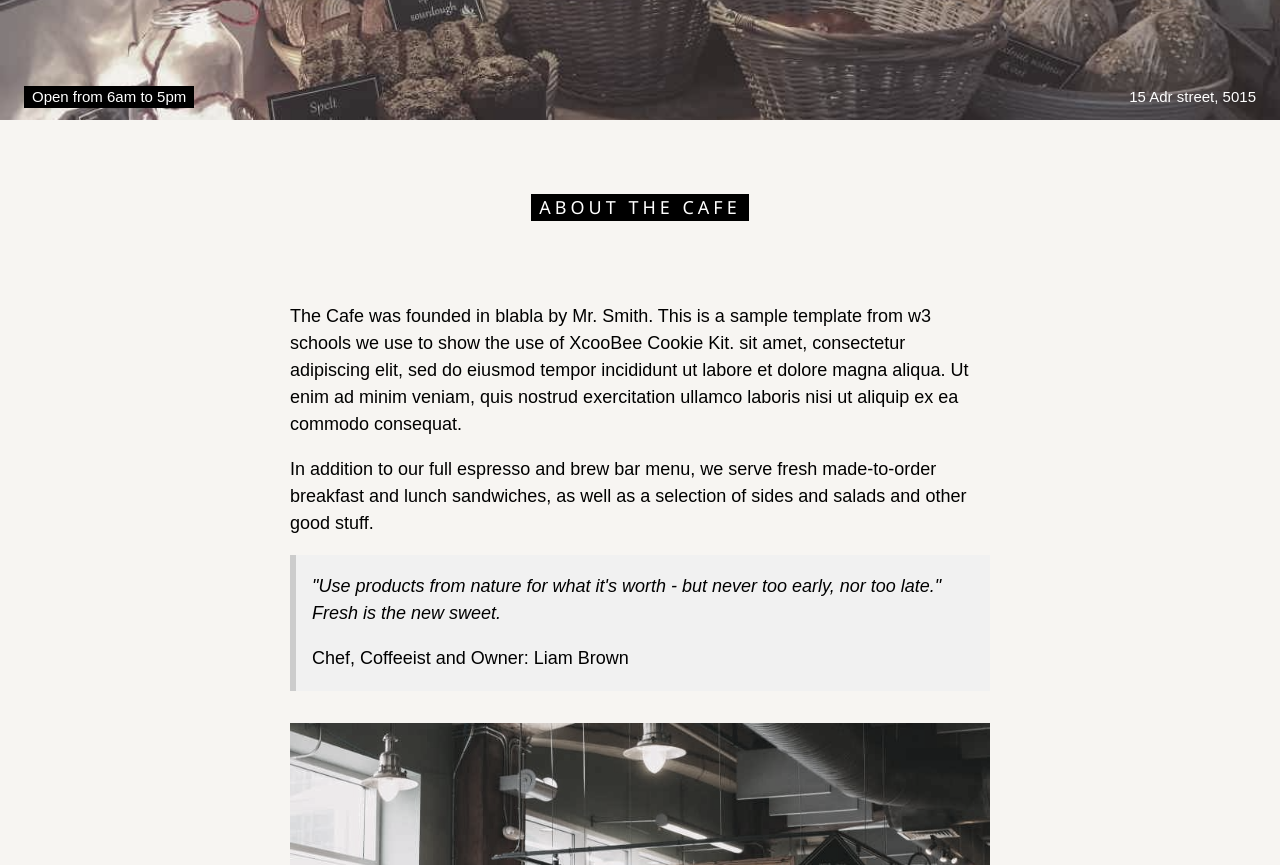
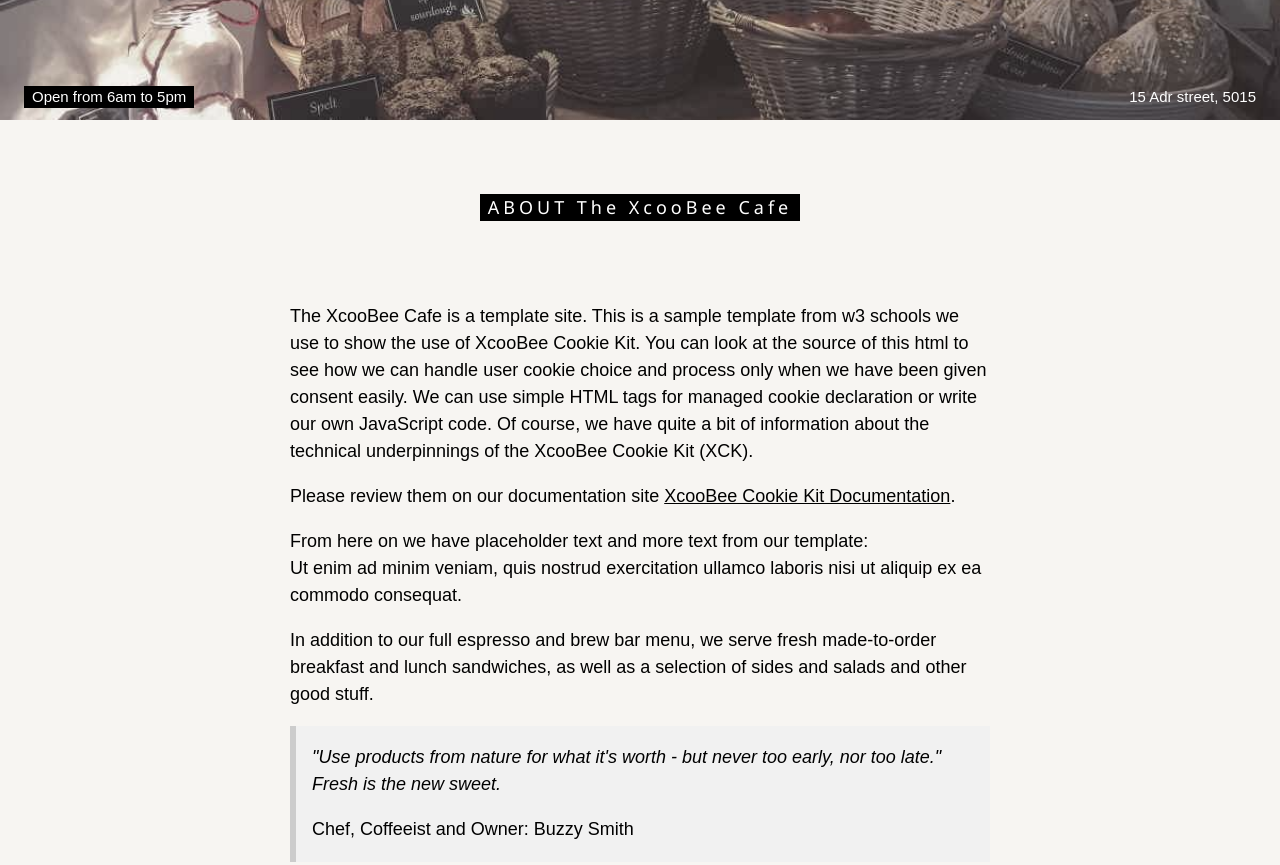
Before and after one commit to XcooBee/example-spa-xck-app, a plain HTML site: page index.html in a window 1280 px wide. Shown: the part 480-1345 px from the top of the page. Drawn offline with Linux system fonts and the light colour scheme; a script that the page names is missing; a web font is replaced by a local one.

Commit message:
change template text

```diff
--- a/index.html
+++ b/index.html
@@ -47,7 +47,7 @@
         <span class="w3-tag">Open from 6am to 5pm</span>
       </div>
       <div class="w3-display-middle w3-center">
-        <span class="w3-text-white" style="font-size:90px">the<br>Cafe</span>
+        <span class="w3-text-white" style="font-size:90px">the<br>XcooBee-Cafe</span>
       </div>
       <div class="w3-display-bottomright w3-center w3-padding-large">
         <span class="w3-text-white">15 Adr street, 5015</span>
@@ -60,21 +60,29 @@
       <!-- About Container -->
       <div class="w3-container" id="about">
         <div class="w3-content" style="max-width:700px">
-          <h5 class="w3-center w3-padding-64"><span class="w3-tag w3-wide">ABOUT THE CAFE</span></h5>
+          <h5 class="w3-center w3-padding-64"><span class="w3-tag w3-wide">ABOUT The XcooBee Cafe</span></h5>
           <p>
-            The Cafe was founded in blabla by Mr. Smith. This is a sample template from w3 schools we use to show the use of XcooBee Cookie Kit.
-            sit amet, consectetur adipiscing elit, sed do eiusmod tempor incididunt ut labore et dolore magna aliqua. Ut enim ad minim veniam, quis nostrud exercitation ullamco laboris nisi ut aliquip ex ea commodo consequat.
+            The XcooBee Cafe is a template site. This is a sample template from w3 schools we use to show the use of XcooBee Cookie Kit.
+            You can look at the source of this html to see how we can handle user cookie choice and process only when we have been given consent easily.
+            We can use simple HTML tags for managed cookie declaration or write our own JavaScript code.
+            Of course, we have quite a bit of information about the technical underpinnings of the XcooBee Cookie Kit (XCK). </p>
+          <p>
+            Please review them on our documentation site <a href="https://www.xcoobee.com/docs/developer-documentation/plugins/xcoobee-cookie-kit/" target="_blank">XcooBee Cookie Kit Documentation</a>.
+          </p>
+          </p>
+            From here on we have placeholder text and more text from our template:<br>
+            Ut enim ad minim veniam, quis nostrud exercitation ullamco laboris nisi ut aliquip ex ea commodo consequat.
           </p>
           <p>
             In addition to our full espresso and brew bar menu, we serve fresh made-to-order breakfast and lunch sandwiches, as well as a selection of sides and salads and other good stuff.
           </p>
           <div class="w3-panel w3-leftbar w3-light-grey">
             <p><i>"Use products from nature for what it's worth - but never too early, nor too late." Fresh is the new sweet.</i></p>
-            <p>Chef, Coffeeist and Owner: Liam Brown</p>
+            <p>Chef, Coffeeist and Owner: Buzzy Smith</p>
           </div>
           <img src="assets/coffeeshop.jpg" style="width:100%;max-width:1000px" class="w3-margin-top">
           <p><strong>Opening hours:</strong> everyday from 6am to 5pm.</p>
-          <p><strong>Address:</strong> 15 Adr street, 5015, NY</p>
+          <p><strong>Address:</strong> 15 Main street, 28201, CLT</p>
         </div>
       </div>
 
@@ -158,7 +166,7 @@
 
           <p>Effective date: November 27, 2018</p>
 
-          <p>Cafe LLC ("us", "we", or "our") operates the cafe.local website (the "Service").</p>
+          <p>Cafe LLC ("us", "we", or "our") operates The XcooBee Cafe.local website (the "Service").</p>
 
           <p>This page informs you of our policies regarding the collection, use, and disclosure of personal data when you use our Service and the choices you have associated with that data. Our Privacy Policy  for Cafe LLC is managed through <a href="https://www.freeprivacypolicy.com/free-privacy-policy-generator.php">Free Privacy Policy Website</a>.</p>
 
@@ -258,7 +266,7 @@
 
     <!-- Footer -->
     <footer class="w3-center w3-light-grey w3-padding-48 w3-large">
-      <p>sample template</p>
+      <p>sample XcooBee Cookie Kit template</p>
     </footer>
 
 
```
